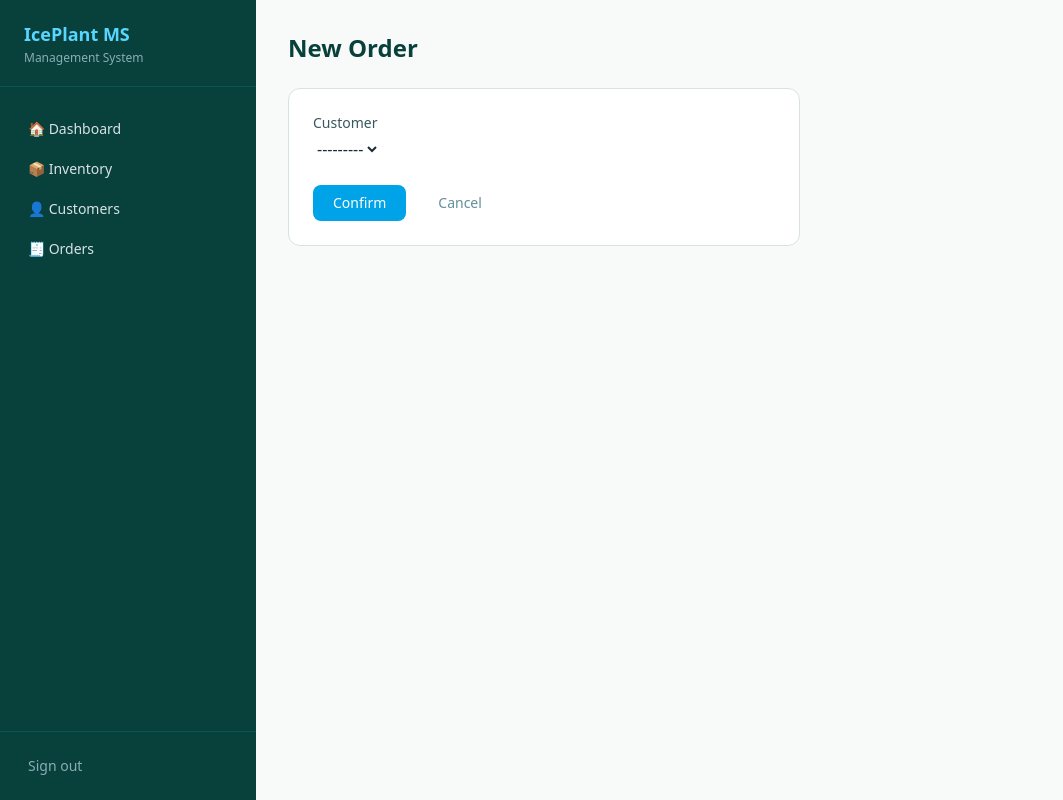
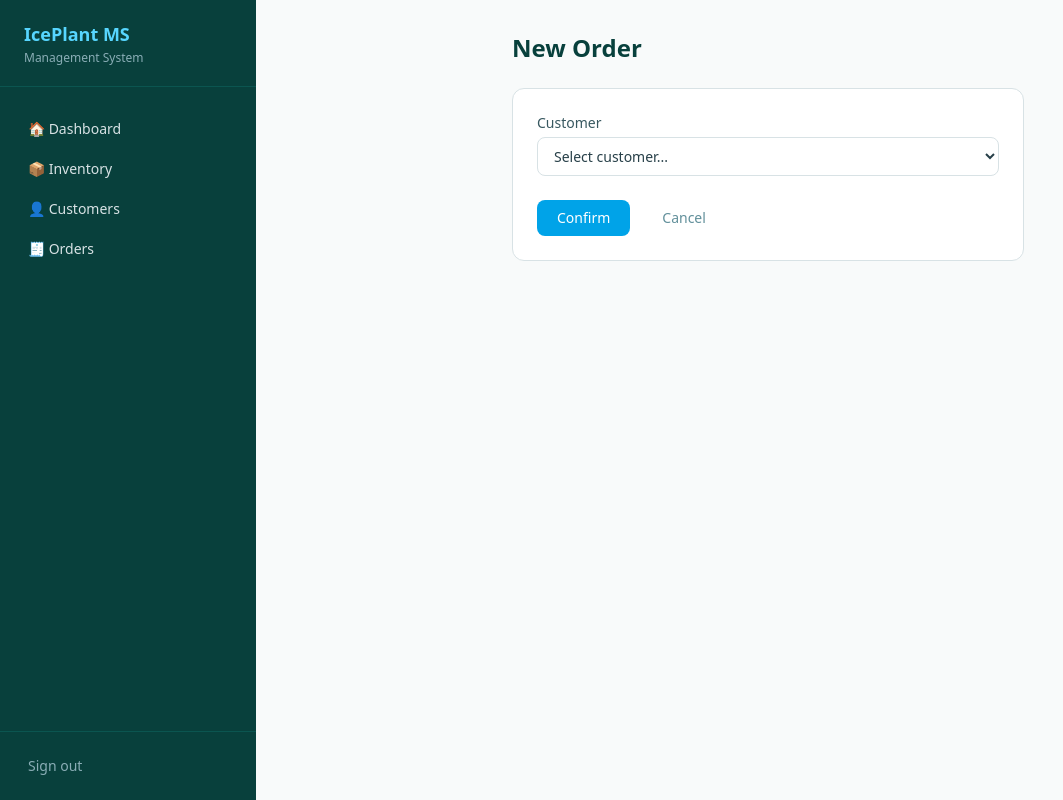
Before and after one commit to knarfbv/iceplantms, a Django app: page /orders/add/ in a window 1280 px wide. Shown: the whole page, without its empty margins (0-1063 px from the left). Run offline with Django 4.2, Linux system fonts and the light colour scheme; the visitor is signed in with stand-in values (Sample User, id 1); data that the repository does not hold is empty.

Commit message:
input-boxes

```diff
--- a/crud/forms.py
+++ b/crud/forms.py
@@ -5,32 +5,55 @@ class InventoryForm(forms.ModelForm):
     class Meta:
         model = Inventory
         fields = ['name', 'size', 'price']
+        widgets = {
+            'name': forms.TextInput(attrs={'class': 'w-full text-sm border border-frost-200 rounded-lg px-3 py-2 text-frost-800 focus:outline-none focus:ring-2 focus:ring-ice-400'}),
+            'size': forms.TextInput(attrs={'class': 'w-full text-sm border border-frost-200 rounded-lg px-3 py-2 text-frost-800 focus:outline-none focus:ring-2 focus:ring-ice-400'}),
+            'price': forms.NumberInput(attrs={'class': 'w-full text-sm border border-frost-200 rounded-lg px-3 py-2 text-frost-800 focus:outline-none focus:ring-2 focus:ring-ice-400'}),
+        }
 
 class CustomerForm(forms.ModelForm):
+    address = forms.CharField(
+        widget=forms.Textarea(attrs={
+            'class': 'w-full text-sm border border-frost-200 rounded-lg px-3 py-2 text-frost-800 focus:outline-none focus:ring-2 focus:ring-ice-400',
+            'rows': 3
+        })
+    )
+
     class Meta:
         model = Customer
         fields = ['name', 'address', 'phone']
+        widgets = {
+            'name': forms.TextInput(attrs={'class': 'w-full text-sm border border-frost-200 rounded-lg px-3 py-2 text-frost-800 focus:outline-none focus:ring-2 focus:ring-ice-400'}),
+            'phone': forms.TextInput(attrs={'class': 'w-full text-sm border border-frost-200 rounded-lg px-3 py-2 text-frost-800 focus:outline-none focus:ring-2 focus:ring-ice-400'}),
+        }
 
 class OrderForm(forms.ModelForm):
+    customer = forms.ModelChoiceField(
+        queryset=Customer.objects.all(),
+        empty_label="Select customer...",
+        widget=forms.Select(attrs={'class': 'w-full text-sm border border-frost-200 rounded-lg px-3 py-2 text-frost-800 focus:outline-none focus:ring-2 focus:ring-ice-400'})
+    )
+
     class Meta:
         model = Order
         fields = ['customer']
 
 class OrderItemForm(forms.ModelForm):
-    quantity = forms.IntegerField(min_value=1, initial=1)
+    quantity = forms.IntegerField(
+        min_value=1,
+        initial=1,
+        widget=forms.NumberInput(attrs={'class': 'w-full text-sm border border-frost-200 rounded-lg px-3 py-2 text-frost-800 focus:outline-none focus:ring-2 focus:ring-ice-400'})
+    )
 
     class Meta:
         model = OrderItem
         fields = ['item', 'quantity']
-
-class OrderItemForm(forms.ModelForm):
-    quantity = forms.IntegerField(min_value=1, initial=1)
-
-    class Meta:
-        model = OrderItem
-        fields = ['item', 'quantity']
+        widgets = {
+            'item': forms.Select(attrs={'class': 'w-full text-sm border border-frost-200 rounded-lg px-3 py-2 text-frost-800 focus:outline-none focus:ring-2 focus:ring-ice-400'}),
+        }
 
     def __init__(self, *args, **kwargs):
         super().__init__(*args, **kwargs)
         self.fields['item'].queryset = Inventory.objects.all()
+        self.fields['item'].empty_label = "Select item..."
         self.fields['item'].label_from_instance = lambda obj: f"{obj.name} ({obj.size}) - Stock: {obj.quantity}"
--- a/crud/static/css/output.css
+++ b/crud/static/css/output.css
@@ -226,17 +226,14 @@
   .static {
     position: static;
   }
-  .top-1 {
-    top: calc(var(--spacing) * 1);
-  }
   .top-1\/2 {
     top: calc(1 / 2 * 100%);
   }
   .right-2 {
     right: calc(var(--spacing) * 2);
   }
-  .mt-0 {
-    margin-top: calc(var(--spacing) * 0);
+  .mx-auto {
+    margin-inline: auto;
   }
   .mt-0\.5 {
     margin-top: calc(var(--spacing) * 0.5);
@@ -793,11 +758,6 @@
   syntax: "*";
   inherits: false;
 }
-@property --tw-outline-style {
-  syntax: "*";
-  inherits: false;
-  initial-value: solid;
-}
 @property --tw-blur {
   syntax: "*";
   inherits: false;
@@ -926,7 +886,6 @@
       --tw-divide-y-reverse: 0;
       --tw-border-style: solid;
       --tw-font-weight: initial;
-      --tw-outline-style: solid;
       --tw-blur: initial;
       --tw-brightness: initial;
       --tw-contrast: initial;
--- a/crud/templates/customers/delete.html
+++ b/crud/templates/customers/delete.html
@@ -3,7 +3,7 @@
 {% block 'title' %}Delete Customer{% endblock %}
 
 {% block 'content' %}
-<div class="max-w-md">
+<div class="max-w-lg mx-auto">
     <h2 class="text-2xl font-semibold text-arctic-800 mb-6">Delete Customer</h2>
 
     <div class="bg-white rounded-xl border border-frost-200 p-6">
--- a/crud/templates/customers/form.html
+++ b/crud/templates/customers/form.html
@@ -3,7 +3,7 @@
 {% block 'title' %}{% if form.instance.pk %}Edit{% else %}Add{% endif %} Customer{% endblock %}
 
 {% block 'content' %}
-<div class="max-w-lg">
+<div class="max-w-lg mx-auto">
     <h2 class="text-2xl font-semibold text-arctic-800 mb-6">
         {% if form.instance.pk %}Edit{% else %}Add{% endif %} Customer
     </h2>
--- a/crud/templates/inventory/delete.html
+++ b/crud/templates/inventory/delete.html
@@ -3,7 +3,7 @@
 {% block 'title' %}Delete Item{% endblock %}
 
 {% block 'content' %}
-<div class="max-w-md">
+<div class="max-w-lg mx-auto">
     <h2 class="text-2xl font-semibold text-arctic-800 mb-6">Delete Item</h2>
 
     <div class="bg-white rounded-xl border border-frost-200 p-6">
--- a/crud/templates/inventory/form.html
+++ b/crud/templates/inventory/form.html
@@ -3,7 +3,7 @@
 {% block 'title' %}{% if form.instance.pk %}Edit{% else %}Add{% endif %} Item{% endblock %}
 
 {% block 'content' %}
-<div class="max-w-lg">
+<div class="max-w-lg mx-auto">
     <h2 class="text-2xl font-semibold text-arctic-800 mb-6">
         {% if form.instance.pk %}Edit{% else %}Add{% endif %} Item
     </h2>
--- a/crud/templates/orders/delete.html
+++ b/crud/templates/orders/delete.html
@@ -3,7 +3,7 @@
 {% block 'title' %}Delete Order{% endblock %}
 
 {% block 'content' %}
-<div class="max-w-md">
+<div class="max-w-lg mx-auto">
     <h2 class="text-2xl font-semibold text-arctic-800 mb-6">Delete Order</h2>
 
     <div class="bg-white rounded-xl border border-frost-200 p-6">
--- a/crud/templates/orders/form.html
+++ b/crud/templates/orders/form.html
@@ -3,7 +3,7 @@
 {% block 'title' %}New Order{% endblock %}
 
 {% block 'content' %}
-<div class="max-w-lg">
+<div class="max-w-lg mx-auto">
     <h2 class="text-2xl font-semibold text-arctic-800 mb-6">New Order</h2>
 
     <div class="bg-white rounded-xl border border-frost-200 p-6">
--- a/crud/templates/orders/item_form.html
+++ b/crud/templates/orders/item_form.html
@@ -3,7 +3,7 @@
 {% block 'title' %}{% if item %}Edit Item{% else %}Add Item{% endif %}{% endblock %}
 
 {% block 'content' %}
-<div class="max-w-lg">
+<div class="max-w-lg mx-auto">
     <h2 class="text-2xl font-semibold text-arctic-800 mb-6">
         {% if item %}Edit Item in Order #{{ order.pk }}{% else %}Add Item to Order #{{ order.pk }}{% endif %}
     </h2>
```
Also changed, not shown: other parts of crud/static/css/output.css (+0 -32 lines).
